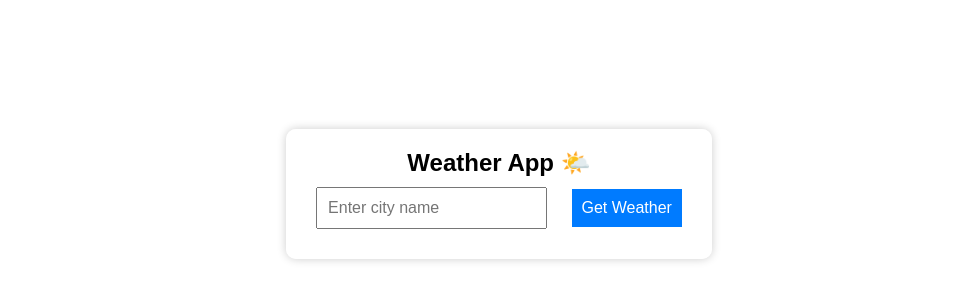
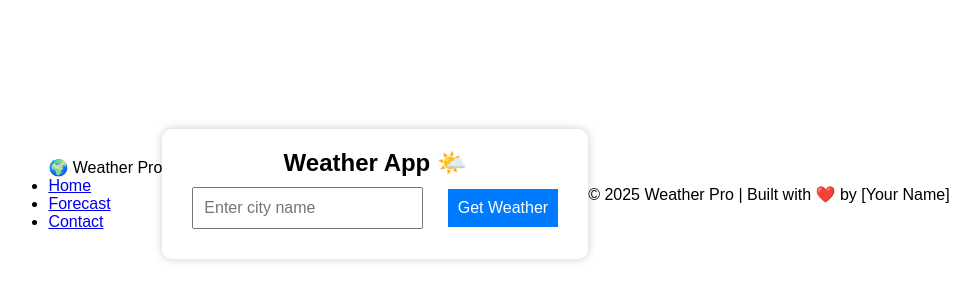
Before and after one commit to erlinnn/weatherapp, a plain HTML site: page index.html in a window 1280 px wide. Shown: the part 206-506 px from the top of the page, without its empty margins (141-1121 px from the left). Drawn offline with Linux system fonts and the light colour scheme.

Commit message:
Update index.html

```diff
--- a/index.html
+++ b/index.html
@@ -3,11 +3,22 @@
 <head>
     <meta charset="UTF-8">
     <meta name="viewport" content="width=device-width, initial-scale=1.0">
-    <title>Weather App</title>
+    <title>Weather Pro</title>
     <link rel="stylesheet" href="style.css">
 </head>
 <body>
 
+    <!-- Navigation Bar -->
+    <nav>
+        <div class="logo">🌍 Weather Pro</div>
+        <ul>
+            <li><a href="#">Home</a></li>
+            <li><a href="#">Forecast</a></li>
+            <li><a href="#">Contact</a></li>
+        </ul>
+    </nav>
+
+    <!-- Weather Container -->
     <div class="container">
         <h2>Weather App 🌤️</h2>
         <input type="text" id="city" placeholder="Enter city name">
@@ -15,6 +26,11 @@
         <div id="weather"></div>
     </div>
 
+    <!-- Footer -->
+    <footer>
+        <p>© 2025 Weather Pro | Built with ❤️ by [Your Name]</p>
+    </footer>
+
     <script src="script.js"></script>
 </body>
 </html>
```
